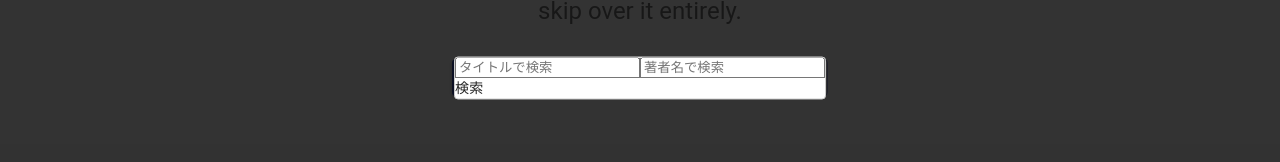
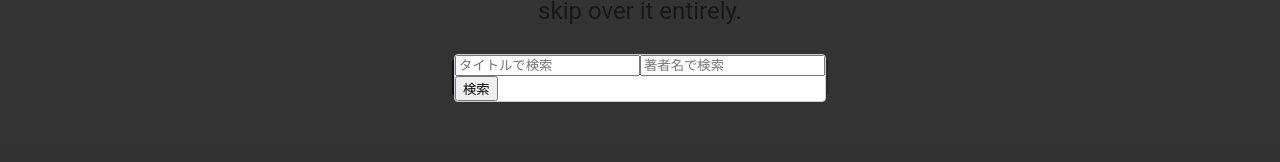
Before and after one commit to okadamari/book, a React (Create React App) app: page / in a window 1280 px wide. Both pictures are taken after a click on the button "本を追加". Shown: the part 322-484 px from the top of the page. Built offline with nearby package versions, Linux system fonts and the light colour scheme; the HTML template or start-up script is replaced by a standard one.

Commit message:
fix: eslint-error Visible, non-interactive elements with click handlers must have at least one keyboard listener  jsx-a11y/click-events-have-key-events

```diff
--- a/src/layouts/BookSearchDialog.tsx
+++ b/src/layouts/BookSearchDialog.tsx
@@ -97,9 +97,13 @@ const BookSearchDialog = (props: BookSearchDialogProps): JSX.Element => {
             placeholder="著者名で検索"
           />
         </div>
-        <div className="button-like" onClick={handleSearchClick}>
+        <button
+          type="button"
+          className="button-like"
+          onClick={handleSearchClick}
+        >
           検索
-        </div>
+        </button>
       </div>
       <div className="books">{bookItems}</div>
     </div>
```
